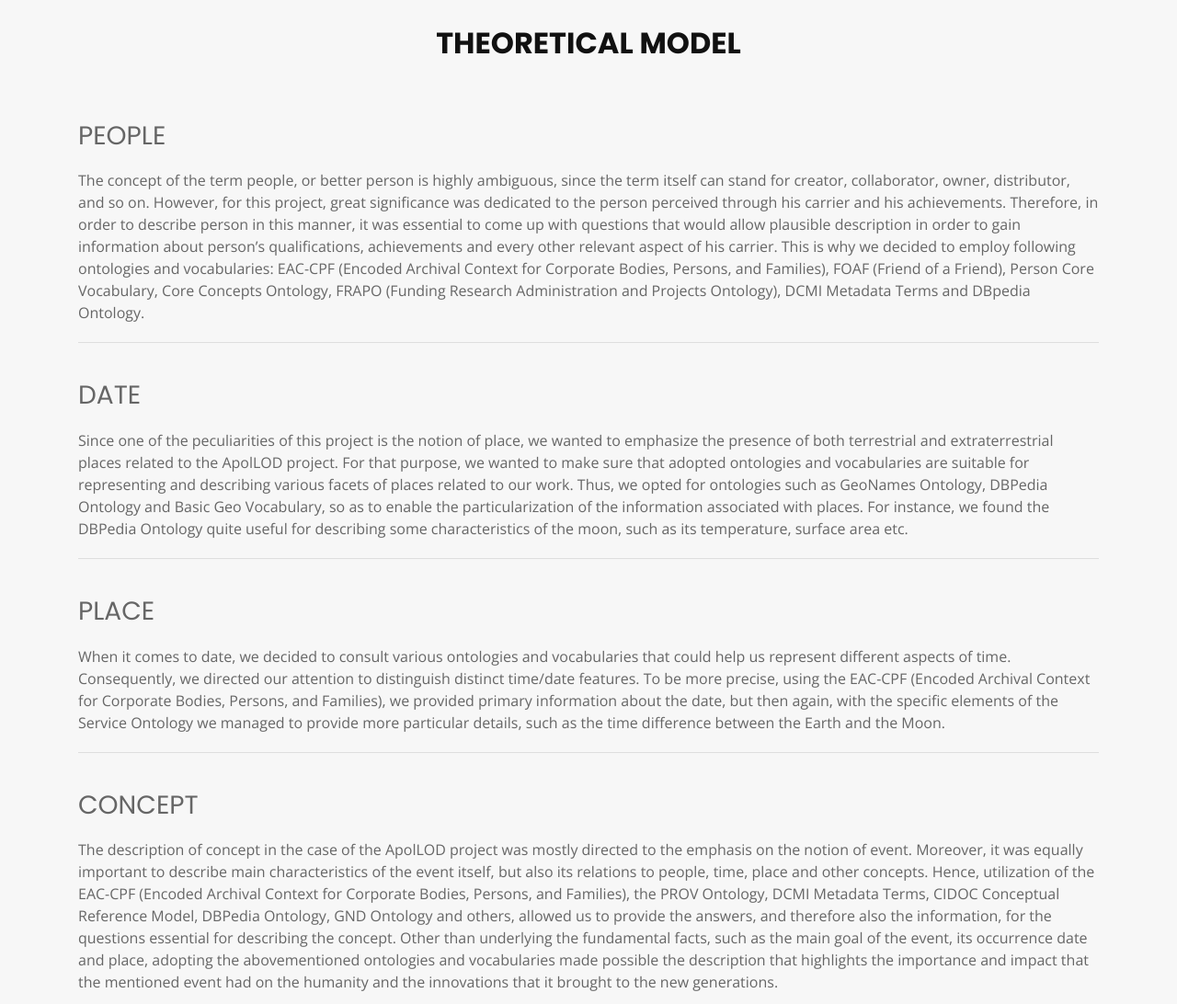
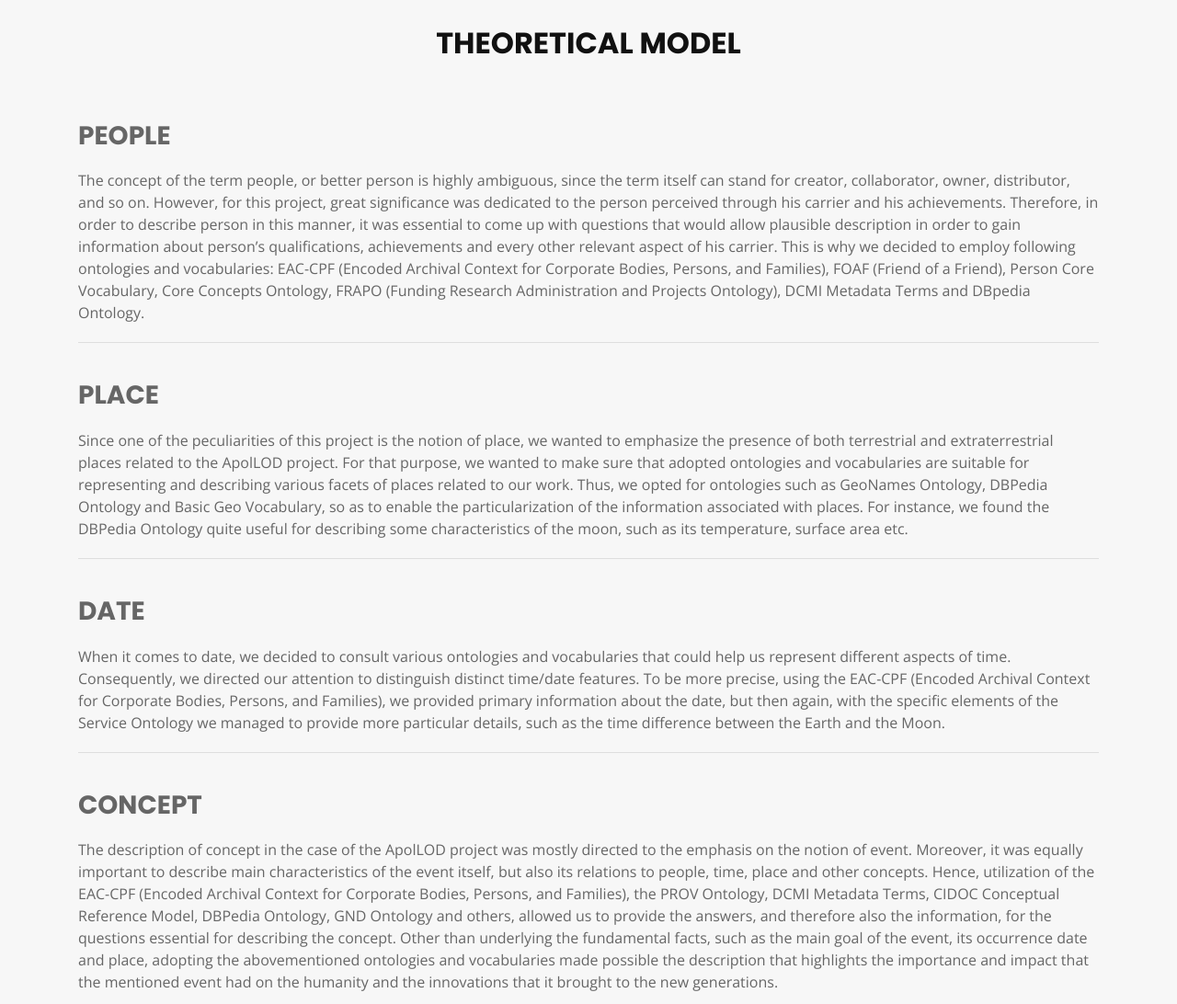
Before and after one commit to apolLOD11/apolLOD11.github.io, a plain HTML site: page analysis.html in a window 1280 px wide. Shown: the part 5480-6572 px from the top of the page at 92% size. Drawn offline with nearby package versions, Linux system fonts and the light colour scheme.

Commit message:
Update analysis.html

```diff
--- a/analysis.html
+++ b/analysis.html
@@ -618,19 +618,19 @@
       <div class="section-header">
         <h3 id="theoretical-model" class="section-title">Theoretical Model</h3>
         <p class="section-description"></p>
-          <h3>PEOPLE</h3>
+          <h3><b>PEOPLE</b></h3>
           <p>The concept of the term people, or better person is highly ambiguous, since the term itself can stand for creator, collaborator, owner, distributor, and so on. However, for this project, great significance was dedicated to the person perceived through his carrier and his achievements. Therefore, in order to describe person in this manner, it was essential to come up with questions that would allow plausible description in order to gain information about person’s qualifications, achievements and every other relevant aspect of his carrier. This is why we decided to employ following ontologies and vocabularies: EAC-CPF (Encoded Archival Context for Corporate Bodies, Persons, and Families), FOAF (Friend of a Friend), Person Core Vocabulary, Core Concepts Ontology, FRAPO (Funding Research Administration and Projects Ontology), DCMI Metadata Terms and DBpedia Ontology.</p>
           <hr>
           <br>
-          <h3>DATE</h3>
+          <h3><b>PLACE</b></h3>
           <p>Since one of the peculiarities of this project is the notion of place, we wanted to emphasize the presence of both terrestrial and extraterrestrial places related to the ApolLOD project. For that purpose, we wanted to make sure that adopted ontologies and vocabularies are suitable for representing and describing various facets of places related to our work. Thus, we opted for ontologies such as GeoNames Ontology, DBPedia Ontology and Basic Geo Vocabulary, so as to enable the particularization of the information associated with places. For instance, we found the DBPedia Ontology quite useful for describing some characteristics of the moon, such as its temperature, surface area etc. </p>
           <hr>
           <br>
-          <h3>PLACE</h3>
+          <h3><b>DATE</b></h3>
           <p>When it comes to date, we decided to consult various ontologies and vocabularies that could help us represent different aspects of time. Consequently, we directed our attention to distinguish distinct time/date features. To be more precise, using the EAC-CPF (Encoded Archival Context for Corporate Bodies, Persons, and Families), we provided primary information about the date, but then again, with the specific elements of the Service Ontology we managed to provide more particular details, such as the time difference between the Earth and the Moon.</p>
           <hr>
           <br>
-          <h3>CONCEPT</h3>
+          <h3><b>CONCEPT</b></h3>
           <p>The description of concept in the case of the ApolLOD project was mostly directed to the emphasis on the notion of event. Moreover, it was equally important to describe main characteristics of the event itself, but also its relations to people, time, place and other concepts. Hence, utilization of the EAC-CPF (Encoded Archival Context for Corporate Bodies, Persons, and Families), the PROV Ontology, DCMI Metadata Terms, CIDOC Conceptual Reference Model, DBPedia Ontology, GND Ontology and others, allowed us to provide the answers, and therefore also the information, for the questions essential for describing the concept. Other than underlying the fundamental facts, such as the main goal of the event, its occurrence date and place, adopting the abovementioned ontologies and vocabularies made possible the description that highlights the importance and impact that the mentioned event had on the humanity and the innovations that it brought to the new generations.</p>
           <hr>
           <br>
```
